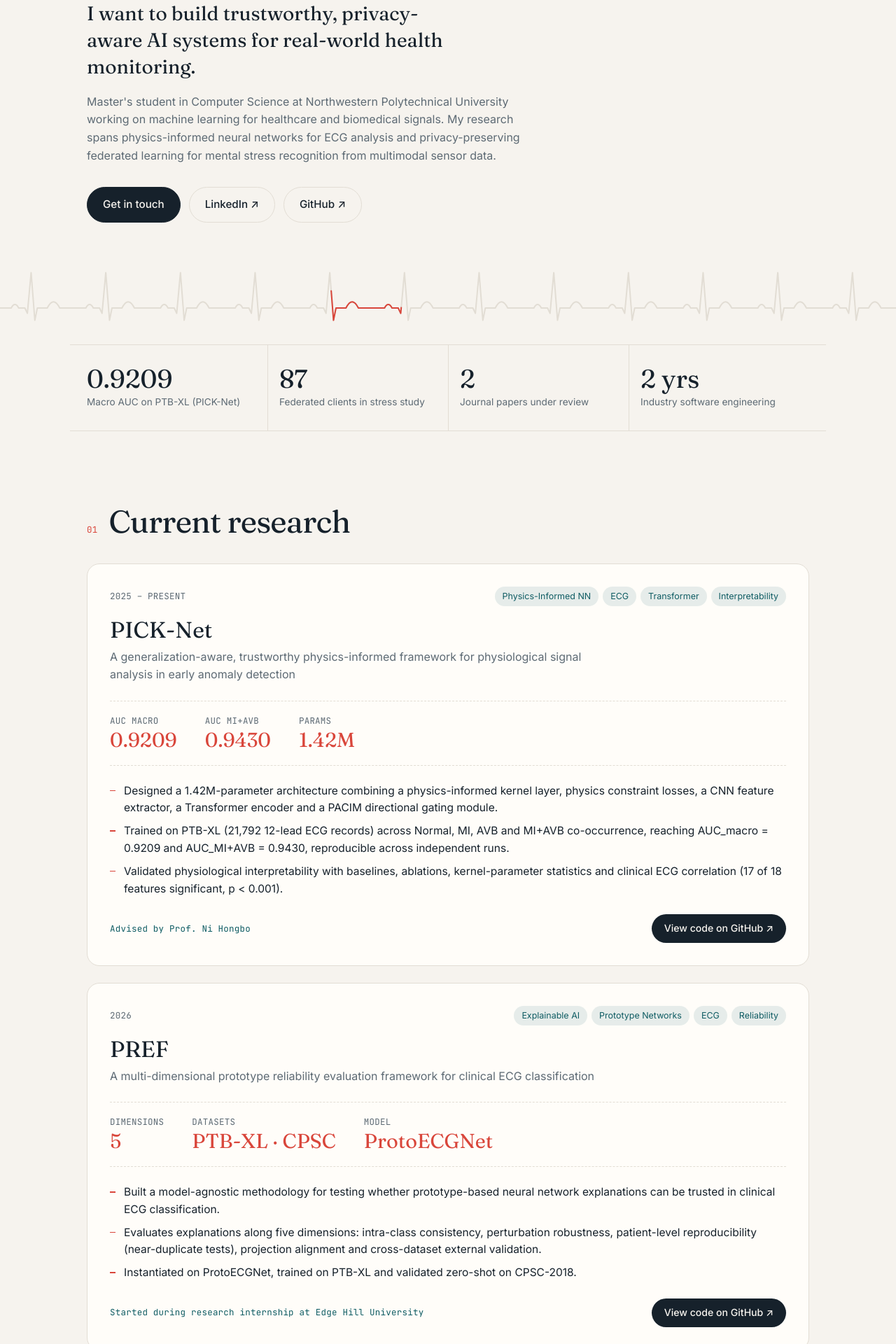
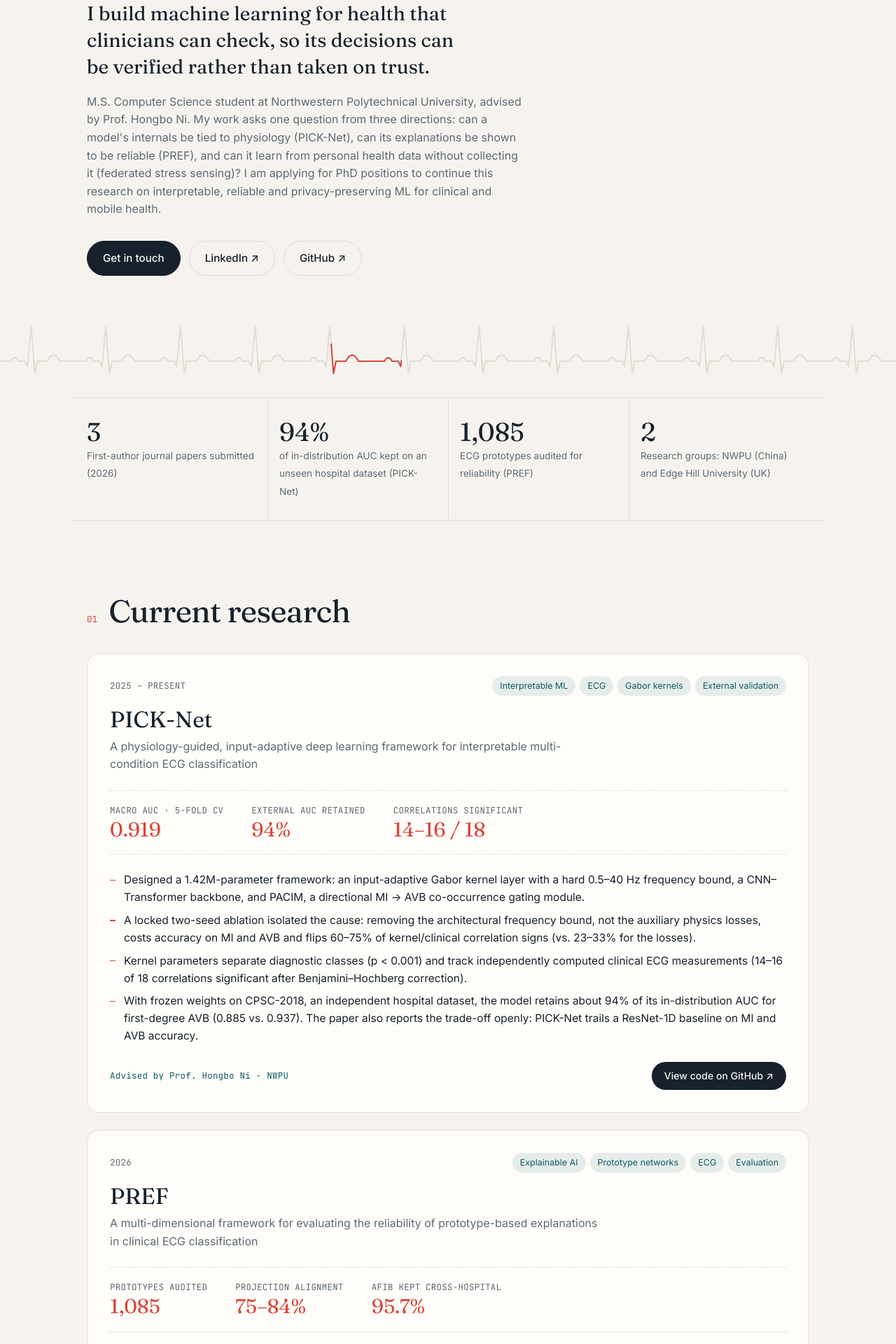
Before and after one commit to Huma-collab/Portfolio, a Next.js app: page / in a window 1280 px wide. Shown: the part 480-2400 px from the top of the page at 70% size. Built offline with nearby package versions, Linux system fonts and the light colour scheme.

Commit message:
Update cv.ts

```diff
--- a/data/cv.ts
+++ b/data/cv.ts
@@ -1,92 +1,150 @@
 // All portfolio content lives here. Edit this file to update the site.
+// Numbers below are taken from the paper drafts (PICK-Net v2, PREF draft v6, Federated LSTM v11).
 
 export const profile = {
   name: "Huma Saira",
-  role: "ML Researcher · Healthcare AI",
+  role: "ML Researcher · Trustworthy AI for Health",
   location: "Xi'an, China",
+  seeking: "Seeking a PhD position · 2027 entry",
   email: "humasaira028@gmail.com",
-  phone: "+86 132 5979 6183",
+  academicEmail: "huma.saira@mail.nwpu.edu.cn",
   linkedin: "https://www.linkedin.com/in/huma-sairaa36aaa1b4",
   github: "https://github.com/Huma-collab",
+  mission:
+    "I build machine learning for health that clinicians can check, so its decisions can be verified rather than taken on trust.",
   summary:
-    "Master's student in Computer Science at Northwestern Polytechnical University working on machine learning for healthcare and biomedical signals. My research spans physics-informed neural networks for ECG analysis and privacy-preserving federated learning for mental stress recognition from multimodal sensor data.",
-  mission:
-    "I want to build trustworthy, privacy-aware AI systems for real-world health monitoring.",
+    "M.S. Computer Science student at Northwestern Polytechnical University, advised by Prof. Hongbo Ni. My work asks one question from three directions: can a model's internals be tied to physiology (PICK-Net), can its explanations be shown to be reliable (PREF), and can it learn from personal health data without collecting it (federated stress sensing)? I am applying for PhD positions to continue this research on interpretable, reliable and privacy-preserving ML for clinical and mobile health.",
+  interests: [
+    "Interpretable ML",
+    "Reliability of explanations",
+    "Physiology-guided deep learning",
+    "Federated & privacy-preserving learning",
+    "Biomedical signals (ECG)",
+    "Mobile health sensing",
+  ],
   openTo:
-    "Open to research collaboration and internships in healthcare AI, federated learning, and trustworthy ML.",
+    "I'm looking for a PhD position starting in 2027 in trustworthy machine learning for health.",
+  openToDetail:
+    "If your group works on interpretable, reliable or privacy-preserving ML for clinical or mobile health data, I'd be glad to hear from you.",
 };
 
 export const highlights = [
-  { value: "0.9209", label: "Macro AUC on PTB-XL (PICK-Net)" },
-  { value: "87", label: "Federated clients in stress study" },
-  { value: "2", label: "Journal papers under review" },
-  { value: "2 yrs", label: "Industry software engineering" },
+  { value: "3", label: "First-author journal papers submitted (2026)" },
+  { value: "94%", label: "of in-distribution AUC kept on an unseen hospital dataset (PICK-Net)" },
+  { value: "1,085", label: "ECG prototypes audited for reliability (PREF)" },
+  { value: "2", label: "Research groups: NWPU (China) and Edge Hill University (UK)" },
 ];
 
 export const research = [
   {
     title: "PICK-Net",
     subtitle:
-      "A generalization-aware, trustworthy physics-informed framework for physiological signal analysis in early anomaly detection",
+      "A physiology-guided, input-adaptive deep learning framework for interpretable multi-condition ECG classification",
     period: "2025 – Present",
-    tags: ["Physics-Informed NN", "ECG", "Transformer", "Interpretability"],
+    tags: ["Interpretable ML", "ECG", "Gabor kernels", "External validation"],
+    figure: {
+      src: "/figures/pick-net.webp",
+      alt: "PICK-Net graphical abstract: unconstrained ECG models versus PICK-Net's frequency-bounded Gabor kernels, PACIM co-occurrence module, and the key finding that bounded kernels avoid frequency-scale collapse.",
+      caption:
+        "Graphical abstract. Without the physiological frequency bound, learned kernels collapse toward non-physiological frequencies; with it, they stay in the 0.5–40 Hz ECG range and remain interpretable.",
+      w: 1736,
+      h: 885,
+    },
+    metrics: [
+      { k: "Macro AUC · 5-fold CV", v: "0.919" },
+      { k: "External AUC retained", v: "94%" },
+      { k: "Correlations significant", v: "14–16 / 18" },
+    ],
     points: [
-      "Designed a 1.42M-parameter architecture combining a physics-informed kernel layer, physics constraint losses, a CNN feature extractor, a Transformer encoder and a PACIM directional gating module.",
-      "Trained on PTB-XL (21,792 12-lead ECG records) across Normal, MI, AVB and MI+AVB co-occurrence, reaching AUC_macro = 0.9209 and AUC_MI+AVB = 0.9430, reproducible across independent runs.",
-      "Validated physiological interpretability with baselines, ablations, kernel-parameter statistics and clinical ECG correlation (17 of 18 features significant, p < 0.001).",
+      "Designed a 1.42M-parameter framework: an input-adaptive Gabor kernel layer with a hard 0.5–40 Hz frequency bound, a CNN–Transformer backbone, and PACIM, a directional MI → AVB co-occurrence gating module.",
+      "A locked two-seed ablation isolated the cause: removing the architectural frequency bound, not the auxiliary physics losses, costs accuracy on MI and AVB and flips 60–75% of kernel/clinical correlation signs (vs. 23–33% for the losses).",
+      "Kernel parameters separate diagnostic classes (p < 0.001) and track independently computed clinical ECG measurements (14–16 of 18 correlations significant after Benjamini–Hochberg correction).",
+      "With frozen weights on CPSC-2018, an independent hospital dataset, the model retains about 94% of its in-distribution AUC for first-degree AVB (0.885 vs. 0.937). The paper also reports the trade-off openly: PICK-Net trails a ResNet-1D baseline on MI and AVB accuracy.",
     ],
-    note: "Advised by Prof. Ni Hongbo",
+    note: "Advised by Prof. Hongbo Ni · NWPU",
     code: "https://github.com/Huma-collab/PICK-Net",
-    metrics: [
-      { k: "AUC macro", v: "0.9209" },
-      { k: "AUC MI+AVB", v: "0.9430" },
-      { k: "Params", v: "1.42M" },
-    ],
   },
   {
     title: "PREF",
     subtitle:
-      "A multi-dimensional prototype reliability evaluation framework for clinical ECG classification",
+      "A multi-dimensional framework for evaluating the reliability of prototype-based explanations in clinical ECG classification",
     period: "2026",
-    tags: ["Explainable AI", "Prototype Networks", "ECG", "Reliability"],
+    tags: ["Explainable AI", "Prototype networks", "ECG", "Evaluation"],
+    figure: {
+      src: "/figures/pref.webp",
+      alt: "PREF graphical abstract: prototype matching on an ECG, bar charts for consistency, perturbation, reproducibility and alignment, and a cross-dataset generalisation gradient from AFIB 95.7% to CRBBB 2.3%.",
+      caption:
+        "Graphical abstract. The four reliability dimensions, and the cross-dataset gradient: rhythm prototypes transfer to a new hospital, morphology prototypes largely do not.",
+      w: 1658,
+      h: 694,
+    },
+    metrics: [
+      { k: "Prototypes audited", v: "1,085" },
+      { k: "Projection alignment", v: "75–84%" },
+      { k: "AFIB kept cross-hospital", v: "95.7%" },
+    ],
     points: [
-      "Built a model-agnostic methodology for testing whether prototype-based neural network explanations can be trusted in clinical ECG classification.",
-      "Evaluates explanations along five dimensions: intra-class consistency, perturbation robustness, patient-level reproducibility (near-duplicate tests), projection alignment and cross-dataset external validation.",
-      "Instantiated on ProtoECGNet, trained on PTB-XL and validated zero-shot on CPSC-2018.",
+      "Proposed the first multi-dimensional framework for prototype reliability in ECG classification. It is architecture-agnostic and uses branch-aware similarity comparisons with distribution-free statistics.",
+      "Defines reliability along four dimensions: intra-class consistency, perturbation robustness (noise, time shift, baseline wander), patient-level reproducibility and projection alignment.",
+      "Applied to ProtoECGNet on PTB-XL: consistency mirrors clinical diagnostic difficulty, rhythm and morphology prototypes show opposite perturbation sensitivities, and same-patient agreement persists across recordings more than a year apart.",
+      "External validation on CPSC-2018 reveals a generalisation gradient: rhythm prototypes transfer almost perfectly (AFIB 95.7% retained), while amplitude-dependent morphology prototypes fail (CRBBB 2.3%).",
     ],
-    note: "Started during research internship at Edge Hill University",
+    note: "With Nonso Nnamoko & Amr Ahmed · Edge Hill University, UK",
     code: "https://github.com/Huma-collab/Prototype-Reliability-Evaluation-Framework-",
-    metrics: [
-      { k: "Dimensions", v: "5" },
-      { k: "Datasets", v: "PTB-XL · CPSC" },
-      { k: "Model", v: "ProtoECGNet" },
-    ],
   },
   {
-    title: "Federated Stress Recognition",
+    title: "Federated Stress Sensing",
+    subtitle:
+      "A federated multi-channel LSTM for longitudinal stress monitoring from passive smartphone sensing",
+    period: "2025 – Present",
+    tags: ["Federated learning", "Privacy", "LSTM + attention", "Mobile health"],
+    figure: {
+      src: "/figures/federated.webp",
+      alt: "Federated stress sensing pipeline: sense seven behavioural channels on-device, learn a personalised LSTM with self-attention, aggregate weights with FedAvg across 87 clients, predict stress with weighted F1 0.632.",
+      caption:
+        "Graphical abstract. Seven sensor channels are encoded on each phone; only model weights reach the FedAvg server.",
+      w: 1431,
+      h: 460,
+    },
+    metrics: [
+      { k: "Weighted F1 · data on-device", v: "0.632" },
+      { k: "Centralised LSTM (ceiling)", v: "0.640" },
+      { k: "Trainable parameters", v: "112K" },
+    ],
+    points: [
+      "Built a federated (FedAvg, Flower) model in which each of 7 behavioural channels (hourly activity, location, phone use, daily venue and sleep) has its own LSTM encoder at native resolution, fused by cross-channel self-attention. Raw data never leaves the device.",
+      "Evaluated on the College Experience Study, 87 students tracked over four academic years (2017–2022), using personalised stress thresholds and per-student chronological splits to keep evaluation free of leakage.",
+      "Reached weighted F1 0.632, within 0.01 of a fully centralised LSTM (0.640) and above class-weighted XGBoost (0.614) and local-only training (0.580), without pooling anyone's data.",
+      "Attention weights detect a significant reconfiguration of behaviour after March 2020 (t = 10.66, p < 0.001, n = 82), and aggregation is robust to Gaussian weight noise up to σ = 0.08.",
+    ],
+    note: "Advised by Prof. Hongbo Ni · NWPU",
     code: "https://github.com/Huma-collab/federated-stress-sensing",
-    subtitle:
-      "Privacy-preserving mental stress recognition from passive smartphone sensing",
-    period: "2025 – Present",
-    tags: ["Federated Learning", "LSTM", "Attention", "Privacy"],
-    points: [
-      "Implemented FedAvg across 87 clients on the College Experience Study dataset (105 students over 4 years, Dartmouth).",
-      "Designed a multi-channel LSTM over 7 feature groups (hourly activity, location, phone unlock and daily behaviour) with multi-head attention for temporal stress patterns.",
-      "Found and fixed a label-leakage bug (median threshold computed before the train/validation split) and ran an ablation on class-imbalance correction.",
-      "Reached 0.69 accuracy and 0.61 weighted F1 with the 7-channel federated model, outperforming the centralized baseline while keeping data on-device.",
-    ],
-    metrics: [
-      { k: "Accuracy", v: "0.69" },
-      { k: "Weighted F1", v: "0.61" },
-      { k: "Clients", v: "87" },
-    ],
   },
 ];
 
 export const publications = [
   {
     title:
+      "PICK-Net: A Physiology-Guided Input-Adaptive Deep Learning Framework for Interpretable Multi-Condition ECG Classification",
+    authors: ["Huma Saira", "Hongbo Ni", "Chuandong Chen", "Pin Li", "Gang Huang"],
+    venue: "Artificial Intelligence in Medicine",
+    year: "2026",
+    status: "Submitted",
+    code: "https://github.com/Huma-collab/PICK-Net",
+  },
+  {
+    title:
+      "PREF: A Multi-Dimensional Prototype Reliability Evaluation Framework for Clinical ECG Classification",
+    authors: ["Huma Saira", "Nonso Nnamoko", "Amr Ahmed", "Hongbo Ni"],
+    venue: "Biomedical Signal Processing and Control",
+    year: "2026",
+    status: "Under review",
+    code: "https://github.com/Huma-collab/Prototype-Reliability-Evaluation-Framework-",
+  },
+  {
+    title:
       "Federated Multi-Channel LSTM for Longitudinal Stress Monitoring via Passive Smartphone Sensing",
+    authors: ["Huma Saira", "Hongbo Ni", "Xin Liu", "Chuandong Chen", "Ping Luo"],
     venue: "Pervasive and Mobile Computing",
     year: "2026",
     status: "Under review",
@@ -94,27 +152,18 @@ export const publications = [
     linkLabel: "Preprint · SSRN",
     code: "https://github.com/Huma-collab/federated-stress-sensing",
   },
-  {
-    title:
-      "PREF: A Multi-Dimensional Prototype Reliability Evaluation Framework for Clinical ECG Classification",
-    venue: "Biomedical Signal Processing and Control",
-    year: "2026",
-    status: "Under review",
-    code: "https://github.com/Huma-collab/Prototype-Reliability-Evaluation-Framework-",
-  },
 ];
 
 export const experience = [
   {
     role: "Research Intern",
     org: "Edge Hill University",
-    place: "Ormskirk, England",
+    place: "Ormskirk, United Kingdom",
     period: "Jan 2026 – Mar 2026",
-    focus: "Medical AI & prototype-based ECG models",
+    focus: "Reliability of prototype-based ECG explanations",
     points: [
-      "Worked on interpretable deep learning approaches for ECG classification.",
-      "Explored the reliability and robustness of prototype-based explanation mechanisms.",
-      "Supported experimental design and evaluation of intrinsically interpretable architectures.",
+      "Developed the PREF evaluation framework with Nonso Nnamoko and Amr Ahmed, auditing the explanations of a prototype-based ECG classifier.",
+      "Designed perturbation, patient-level reproducibility and cross-dataset (CPSC-2018) experiments; led the resulting paper as first author.",
     ],
   },
   {
@@ -122,12 +171,11 @@ export const experience = [
     org: "Northwestern Polytechnical University",
     place: "Xi'an, China",
     period: "Dec 2024 – Feb 2025",
-    focus: "Muon & meteorological temperature prediction with XGBoost",
+    focus: "Temperature prediction from muon & meteorological data",
     points: [
-      "Paid research internship under Prof. Chen Nan on data-driven temperature prediction.",
-      "Cleaned large meteorological and muon datasets; engineered rolling averages, change rates and outlier filtering.",
-      "Tuned an XGBoost regressor (500 trees, depth 3, lr 0.05) on pressure, humidity, dew point and muon features; evaluated with MSE and R².",
-      "Built scatter, error-histogram, time-series and feature-importance visualisations to analyse model behaviour.",
+      "Paid research internship under Prof. Nan Chen on data-driven temperature prediction.",
+      "Cleaned large meteorological and muon datasets and engineered rolling, rate-of-change and outlier-filtered features.",
+      "Trained and analysed an XGBoost regressor (MSE, R², error analysis and feature importance).",
     ],
   },
   {
@@ -136,7 +184,7 @@ export const experience = [
     place: "Lahore, Pakistan",
     period: "Aug 2022 – Aug 2024",
     points: [
-      "Developed .NET Core, microservices, Angular and WPF applications; gained depth in debugging and large-scale system design.",
+      "Two years building production .NET Core microservices, Angular and WPF applications for large enterprise systems.",
     ],
   },
   {
@@ -144,29 +192,27 @@ export const experience = [
     org: "GoSaaS",
     place: "Lahore, Pakistan",
     period: "Jan 2022 – Mar 2022",
-    points: [
-      "Built secure authentication and registration apps with JavaScript, Node.js and Git.",
-    ],
+    points: ["Built secure authentication and registration services with Node.js."],
   },
   {
     role: "Research Intern",
     org: "KICS, UET",
     place: "Lahore, Pakistan",
     period: "Aug 2021 – Oct 2021",
-    points: ["Worked on Urdu queries, data augmentation and data collection."],
+    points: ["Data collection and augmentation for Urdu query understanding."],
   },
 ];
 
 export const projects = [
   {
     title: "COVID-19 Social-Restriction Violation Detection",
-    kind: "Final Year Project · Deep Learning",
-    text: "Proposed a Dyadic Interaction Localization Model for multi-person scenes, combining YOLO detection, CNN pose estimation and distance measurement to recognise distancing breaches, handshakes and hugs in real time.",
-    tags: ["YOLO", "Pose Estimation", "CV"],
+    kind: "B.Sc. Final Year Project · Computer vision",
+    text: "A Dyadic Interaction Localization Model for multi-person scenes, combining YOLO detection, CNN pose estimation and distance measurement to recognise distancing breaches, handshakes and hugs in real time.",
+    tags: ["YOLO", "Pose estimation", "CV"],
   },
   {
     title: "American Sign Language Recognition",
-    kind: "Machine Learning",
+    kind: "Machine learning",
     text: "A CNN + OpenCV system that recognises sign language to assist people with speech and hearing impairments, reaching about 90% accuracy on a custom dataset.",
     tags: ["CNN", "OpenCV", "Accessibility"],
   },
@@ -178,6 +224,7 @@ export const education = [
     school: "Northwestern Polytechnical University",
     place: "Xi'an, China",
     period: "Expected 2027",
+    detail: "Advisor: Prof. Hongbo Ni",
   },
   {
     degree: "B.Sc. Electrical Engineering (Computer Specialization)",
@@ -188,18 +235,21 @@ export const education = [
 ];
 
 export const skills = [
-  { group: "Programming", items: ["Python", "C#", "JavaScript", "Node.js", "SQL"] },
-  { group: "ML / DL", items: ["PyTorch", "TensorFlow", "Keras", "OpenCV", "XGBoost"] },
+  { group: "Programming", items: ["Python", "C#", "JavaScript", "SQL"] },
   {
-    group: "Specialization",
+    group: "ML / DL",
+    items: ["PyTorch", "TensorFlow / Keras", "Flower (FL)", "scikit-learn", "XGBoost", "OpenCV"],
+  },
+  {
+    group: "Methods",
     items: [
-      "Deep Learning",
-      "Federated Learning",
-      "Physics-Informed NNs",
-      "Biomedical Signals (ECG, PCG)",
-      "Computer Vision",
-      "NLP basics",
+      "Interpretable & prototype-based models",
+      "Physiology-guided deep learning",
+      "Federated learning",
+      "Ablation & statistical testing",
+      "External validation",
     ],
   },
-  { group: "Tools", items: ["Git / GitHub", "Linux", "Microservices", "WPF", "Angular"] },
+  { group: "Data", items: ["PTB-XL", "CPSC-2018", "College Experience Study"] },
+  { group: "Engineering", items: ["Git / GitHub", "Linux", ".NET microservices", "Angular"] },
 ];
```
